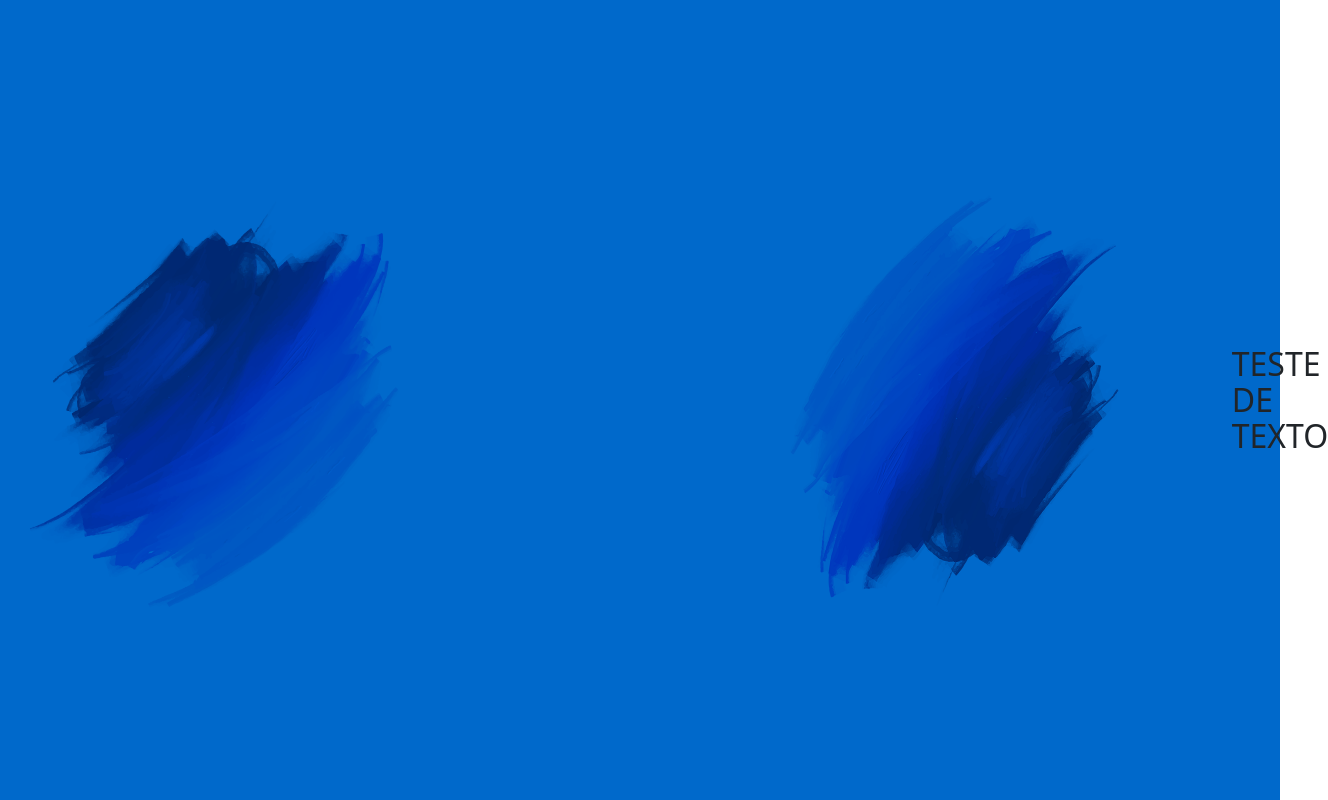
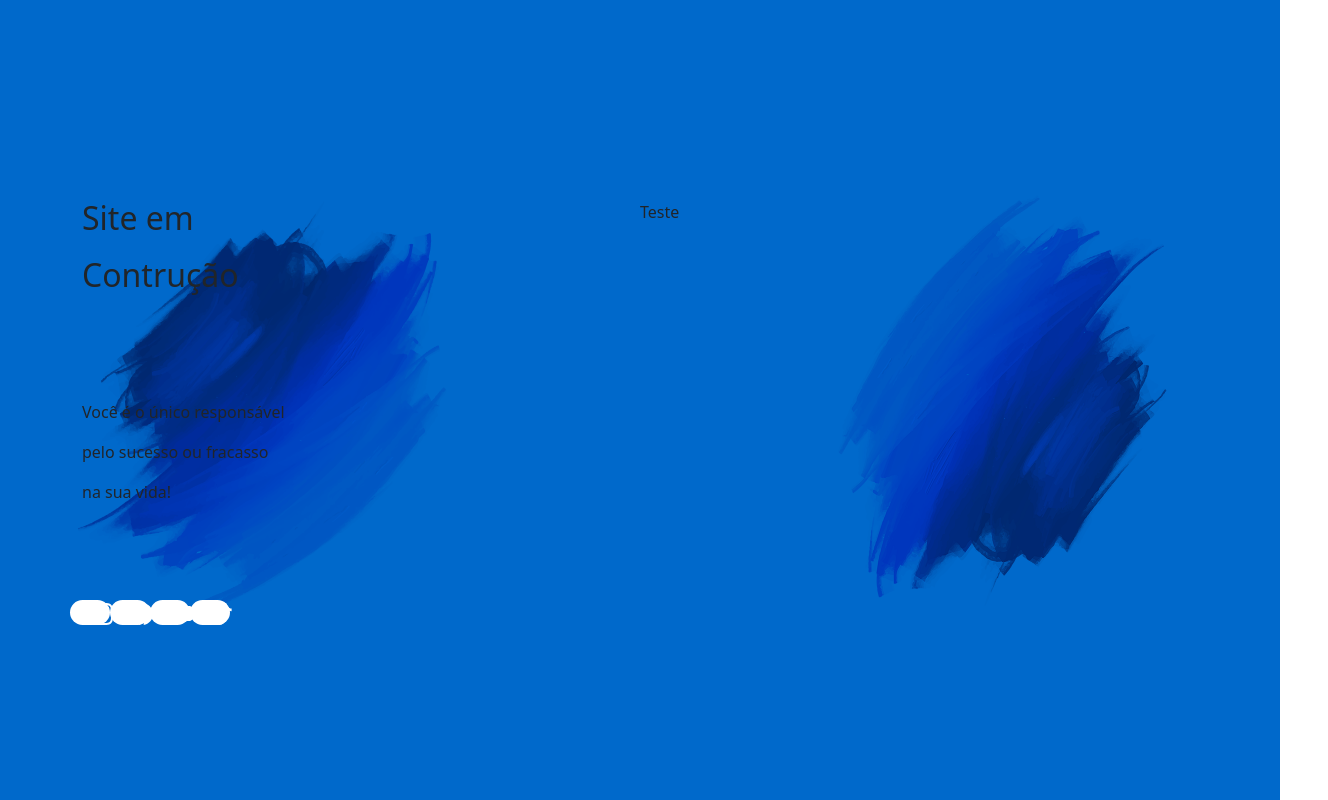
Before and after one commit to JudisP/mente-sucesso, a React (Vite) app: page / in a window 1280 px wide. Shown: the whole page, 1328 px wide, since content can reach past the window. Built offline with nearby package versions, Linux system fonts and the light colour scheme.

Commit message:
Adição dos textos e icons

```diff
--- a/package.json
+++ b/package.json
@@ -13,6 +13,7 @@
     "bootstrap": "^5.3.0",
     "react": "^18.2.0",
     "react-dom": "^18.2.0",
+    "react-icons": "^4.10.1",
     "reactstrap": "^9.2.0",
     "sass": "^1.63.6"
   },
--- a/src/pages/Construcao.jsx
+++ b/src/pages/Construcao.jsx
@@ -1,19 +1,60 @@
 // import { Container } from "reactstrap"
-import background from "../assets/backgroundConstrucao.png";
+// import background from "../assets/backgroundConstrucao.png";
+
+// import BsInstagram from 'react-icons/lib/bs/instagram'
+import { BsInstagram } from "react-icons/bs";
+import { BsFacebook } from "react-icons/bs";
+import { BsYoutube } from "react-icons/bs";
+import { BsTiktok } from "react-icons/bs";
+
+import { Col, Container, Row } from "reactstrap";
 
 export function Construcao() {
   return (
     <>
-    <div className="container-manuntencao">
-      <section className="background-construcao">
-      <img
+      <div className="container-manuntencao">
+        <section className="background-construcao">
+          {/* <img
         src={background}
         className="imagem"
         alt="Imagem de Fundo da Página de Construção"
-      />
-      <h1 className="screen-xs">TESTE DE TEXTO</h1>
-      </section>
-    </div>
+      /> */}
+          <Container className="d-flex flex-direction-col">
+            <Col className="position-relative">
+              <Row className="position-absolute top-0 start-0">
+                <Row>
+                  <h1>Site em</h1>
+                  <h1>Contrução</h1>
+                </Row>
+              </Row>
+              <Row className="position-absolute top-50 start-0">
+                <Row>
+                  <p>Você é o único responsável</p>
+                  <p>pelo sucesso ou fracasso</p>
+                  <p>na sua vida!</p>
+                </Row>
+              </Row>
+              <Row className="position-absolute top-100 start-0">
+                <Row className="lista-icons w-25">
+                  <div className="background-icon">
+                    <BsInstagram />
+                  </div>
+                  <div className="background-icon">
+                    <BsFacebook />
+                  </div>
+                  <div className="background-icon">
+                    <BsYoutube />
+                  </div>
+                  <div className="background-icon">
+                    <BsTiktok />
+                  </div>
+                </Row>
+              </Row>
+            </Col>
+            <Col>Teste</Col>
+          </Container>
+        </section>
+      </div>
     </>
   );
 }
--- a/src/scss/containers/construcao.scss
+++ b/src/scss/containers/construcao.scss
@@ -18,6 +18,10 @@
     height: 100vh;
     background-color: #0069cb;
 
+    background-image: url("../assets/backgroundConstrucao.png");
+    background-repeat: no-repeat;
+    background-size: 100% 100%;
+
     display: flex;
     align-items: center;
     justify-content: center;
@@ -31,3 +35,38 @@
 
     }
 }
+
+.container-manuntencao {
+    section {
+        .container {
+            height: 400px;
+        }
+    }
+}
+
+.container-manuntencao {
+    section {
+        .container {
+            .row {
+                .lista-icons {
+
+                    display: flex;
+                    flex-wrap: nowrap;
+                    // color: red;
+                    svg {
+                        color: white;
+                        width: 40px;
+                        height: 22px;
+
+                        padding: 0px;
+                    }
+
+                    .background-icon {
+                        background-color: white;
+                        border-radius: 999px;
+                    }
+                }
+            }
+        }
+    }
+}
```
Also changed, not shown: 1 other file (tests, documents, lock files or other folders).
